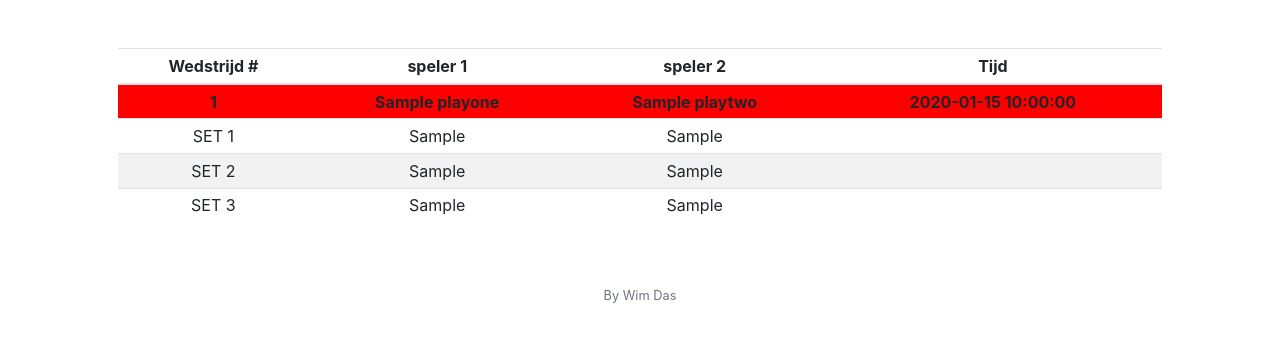
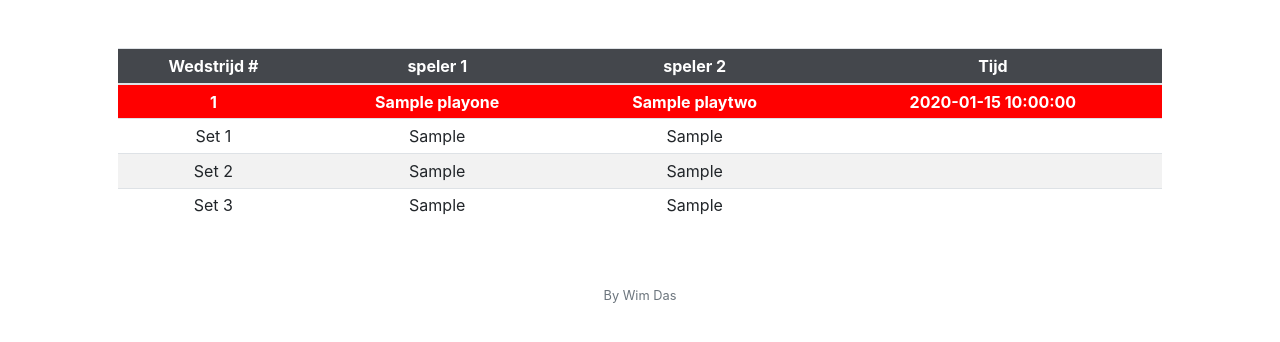
Before and after one commit to wikkeuh/PingPongTournament, a Flask app: template templates/history.html in a window 1280 px wide. Shown: the part 79-421 px from the top of the page. Run offline with Flask 2, Linux system fonts and the light colour scheme; the template is opened without the code that fills it: most values are stand-ins (such as "Sample title", 1, 10 or a date in 2020); some libraries are stand-ins or nearby versions.

Commit message:
updated layout and esign

```diff
--- a/templates/history.html
+++ b/templates/history.html
@@ -7,7 +7,7 @@
 {% block main %}
 <table class="table table-sm table-hover table-striped">
             <thead>
-                <tr>
+                <tr style="background-color:#44474c; color:white">
                     <th scope="col">Wedstrijd #</th>
                     <th scope="col">speler 1</th>
                     <th scope="col">speler 2</th>
@@ -16,42 +16,36 @@
             </thead>
             <tbody>
                 {% for game in games %}
-                <tr style="background-color:red">
+                <tr style="background-color:red; color:white">
                     <th scope="col">{{ game["matchid"] }}</th>
                     <th scope="col">
 						{% if game["winnerid"] == game["idplayerone"] %}
-                		<span id="winner">
+						<img src="static/images/crown.png" alt="crown" height="20" width="20">
                 		{% endif %}
                 		{{ game["playone"] }}
-		                {% if game["winnerid"] == game["idplayerone"] %}
-        		        </span>
-                		{% endif %}
 						</th>
                     <th scope="col">
 						{% if game["winnerid"] == game["idplayertwo"] %}
-                		<span id="winner">
+                		<img src="static/images/crown.png" alt="crown" height="20" width="20">
                 		{% endif %}
                 		{{ game["playtwo"] }}
-                		{% if game["winnerid"] == game["idplayertwo"] %}
-                		</span>
-                		{% endif %}
 					</th>
                     <th scope="col">{{ game["time"] }}</th>
                 </tr>
                 <tr>
-                <td>SET 1</td>
+                <td>Set 1</td>
                 <td>{{ game["p1s1"] }}</td>
                 <td>{{ game["p2s1"] }}</td>
                 <td></td>
                 </tr>
 				<tr>
-                <td>SET 2</td>
+                <td>Set 2</td>
                 <td>{{ game["p1s2"] }}</td>
                 <td>{{ game["p2s2"] }}</td>
                 <td></td>
                 </tr>
 				<tr>
-                <td>SET 3</td>
+                <td>Set 3</td>
                 <td>{{ game["p1s3"] }}</td>
                 <td>{{ game["p2s3"] }}</td>
                 <td></td>
```
Also changed, not shown: static/images/crown.png (added), 2 other files.
